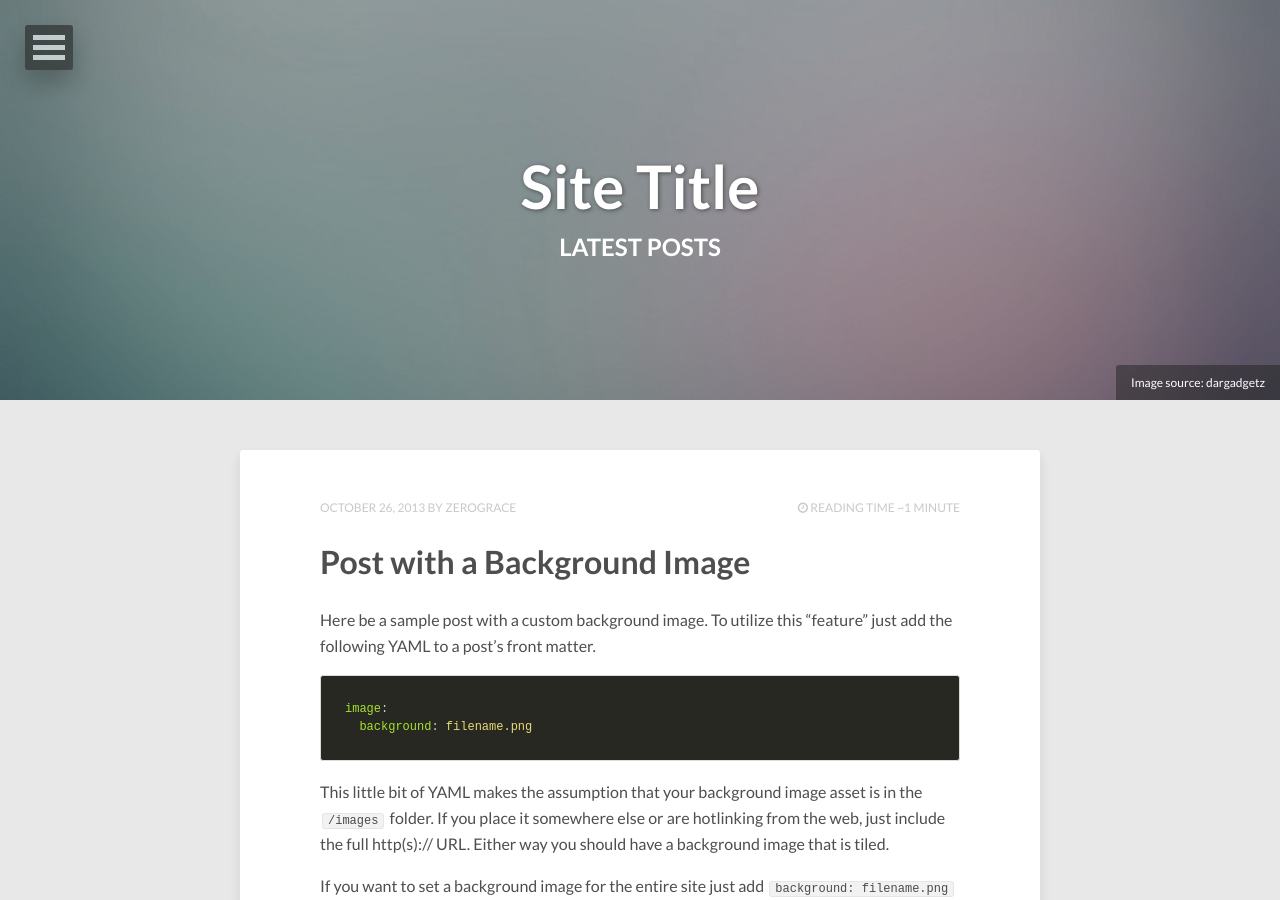
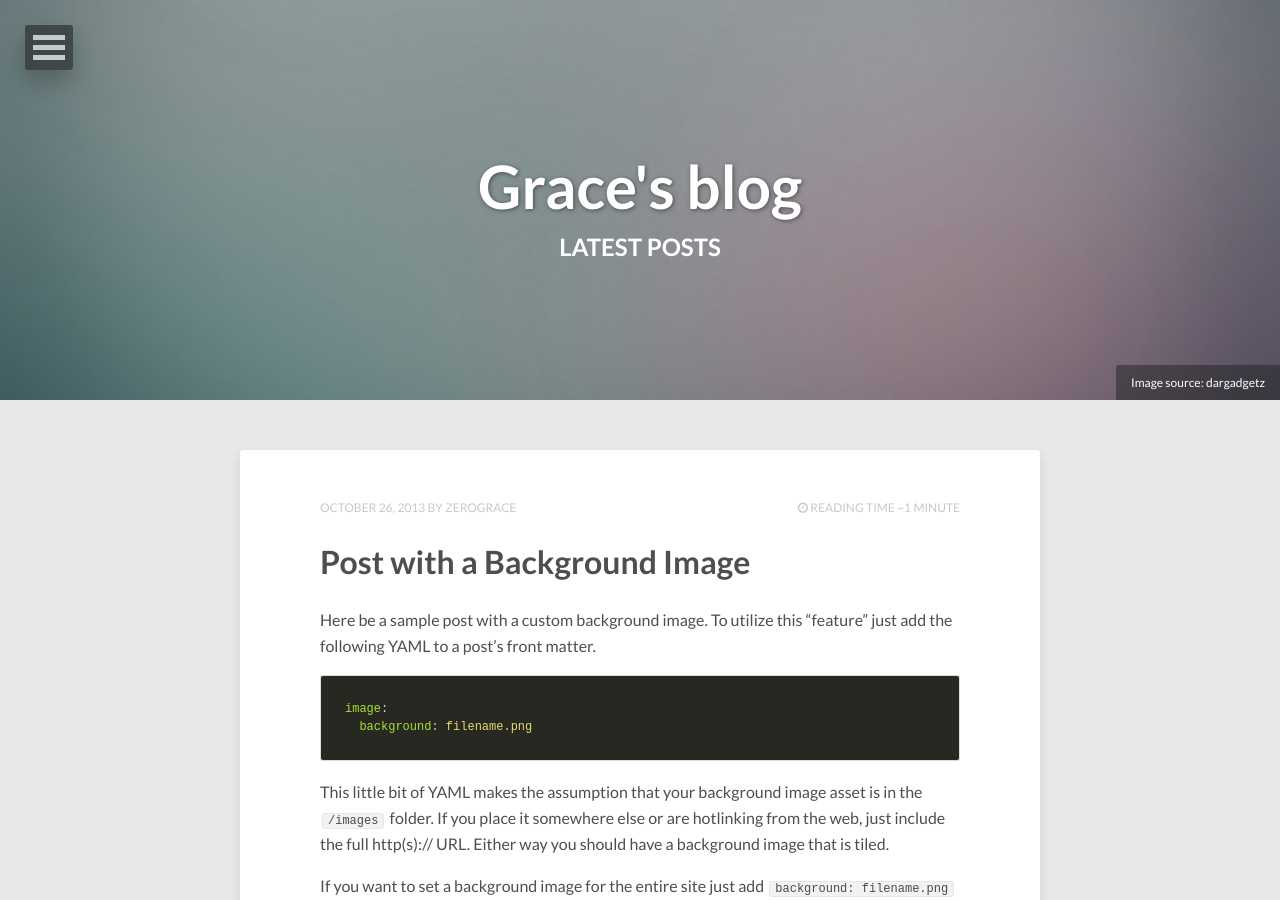
Before and after one commit to zeroGrace/zerograce.github.io, a Jekyll site: the page built from index.html, in a window 1280 px wide and 900 px high. Built offline with Jekyll 4.4.1, drawn with Linux system fonts in a browser that asks for light colours; nearby versions of some CDN libraries; the list of posts is cut into pages by our own code.

Commit message:
Update _config.yml

```diff
--- a/_config.yml
+++ b/_config.yml
@@ -1,4 +1,4 @@
-title:            Site Title
+title:            Grace's blog
 description:      Describe your website here.
 disqus_shortname:
 reading_time:     true
```
